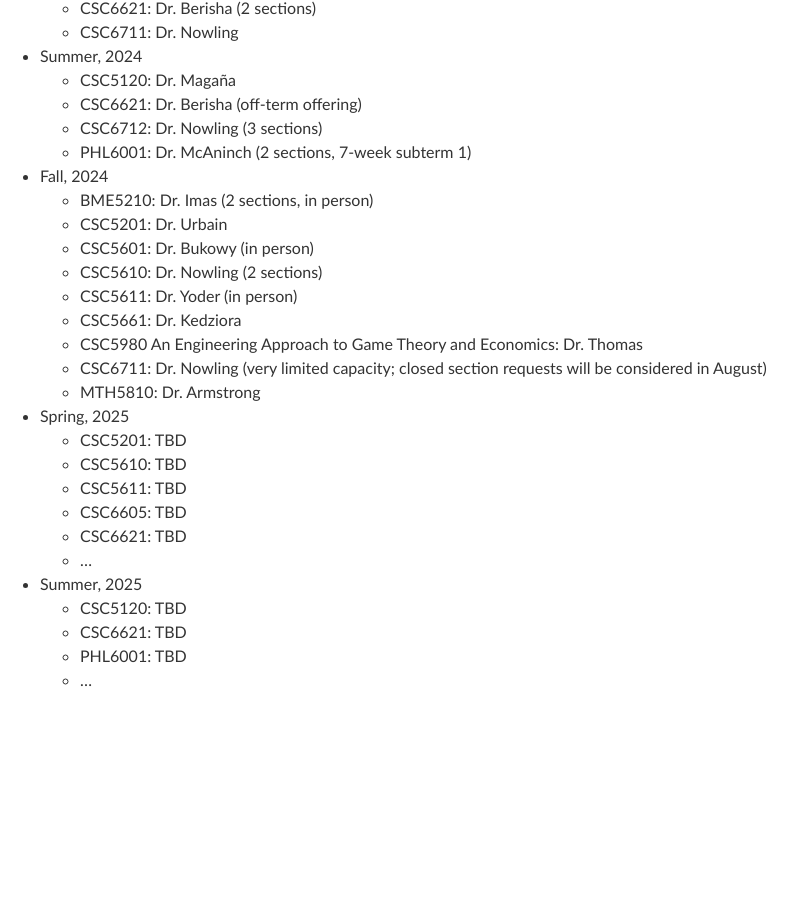
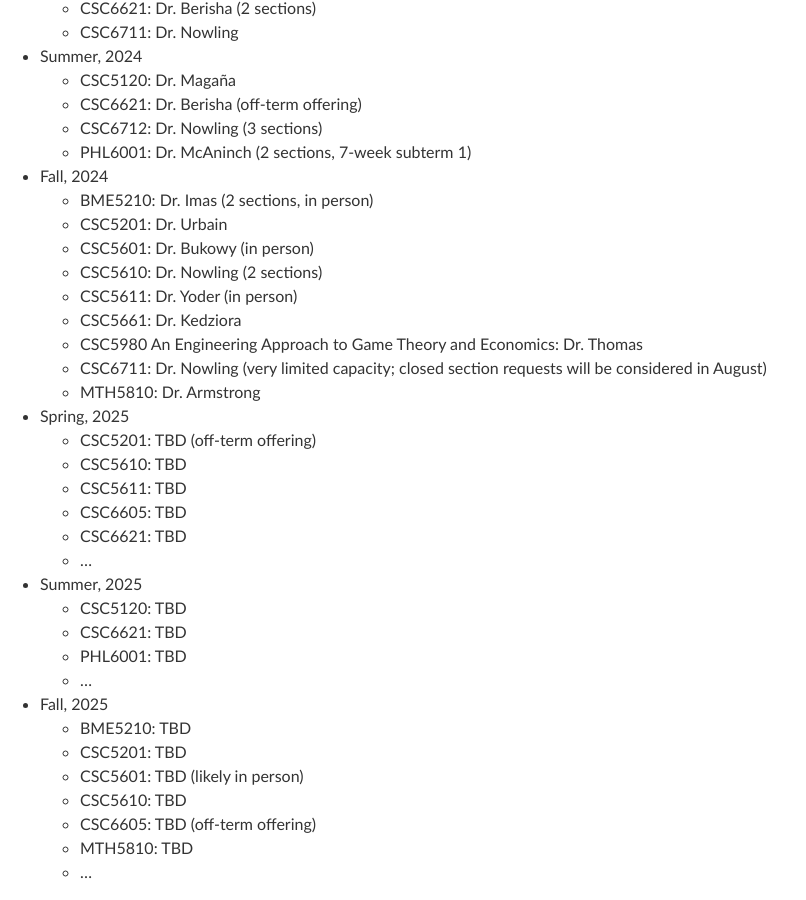
Before and after one commit to edurant/edurant.github.io, a Jekyll site: the page built from advising/msml.md, in a window 1280 px wide and 900 px high, scrolled down 8045 px. Shown: the whole window, without its empty margins (0-806 px from the left). Built offline with Jekyll 4.4.1, drawn with Linux system fonts in a browser that asks for light colours; our own code applies the rules of GitHub Pages for plain Markdown files; before the commit the page ends 8753 px from its top, so only the background shows below that.

Commit message:
S25, F25 MSML planned course updates

```diff
--- a/advising/msml.md
+++ b/advising/msml.md
@@ -301,7 +301,7 @@ CSC6999 | Elective | Computer Science Independent Study | varies
   * CSC6711: Dr. Nowling (very limited capacity; closed section requests will be considered in August)
   * MTH5810: Dr. Armstrong
 * Spring, 2025
-  * CSC5201: TBD
+  * CSC5201: TBD (off-term offering)
   * CSC5610: TBD
   * CSC5611: TBD
   * CSC6605: TBD
@@ -312,3 +312,11 @@ CSC6999 | Elective | Computer Science Independent Study | varies
   * CSC6621: TBD
   * PHL6001: TBD
   * …
+* Fall, 2025
+  * BME5210: TBD
+  * CSC5201: TBD
+  * CSC5601: TBD (likely in person)
+  * CSC5610: TBD
+  * CSC6605: TBD (off-term offering)
+  * MTH5810: TBD
+  * …
```
